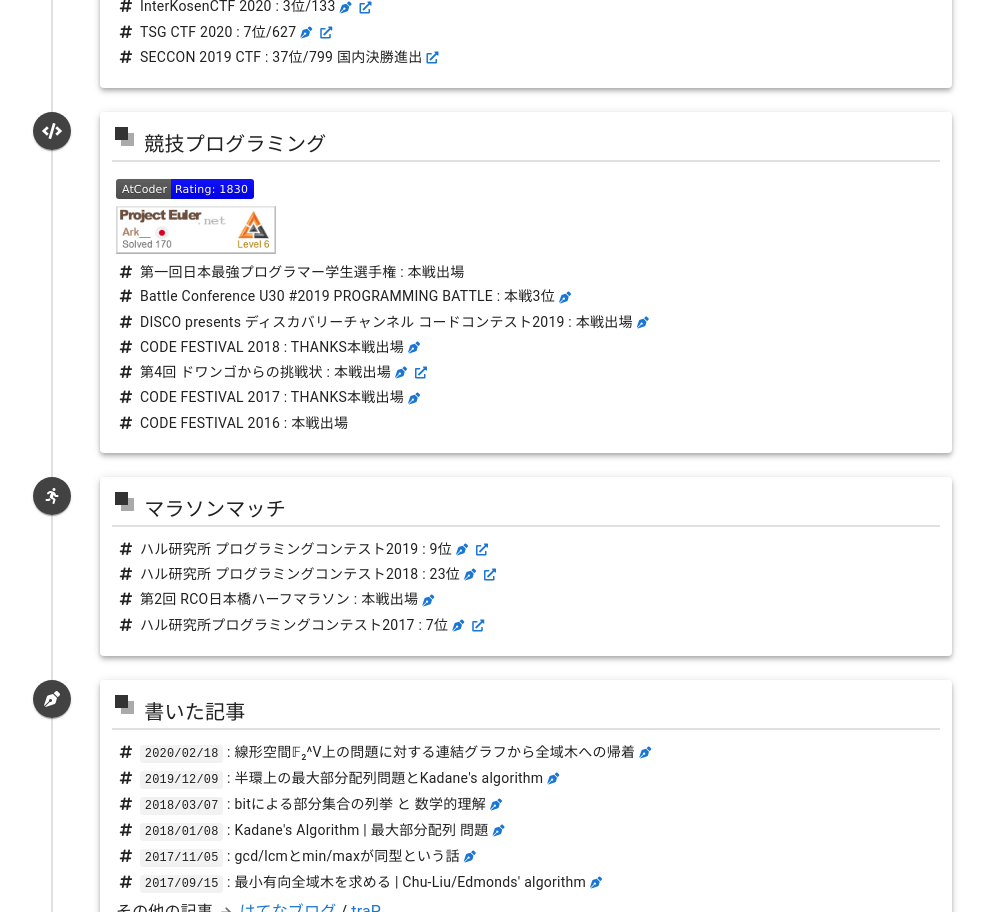
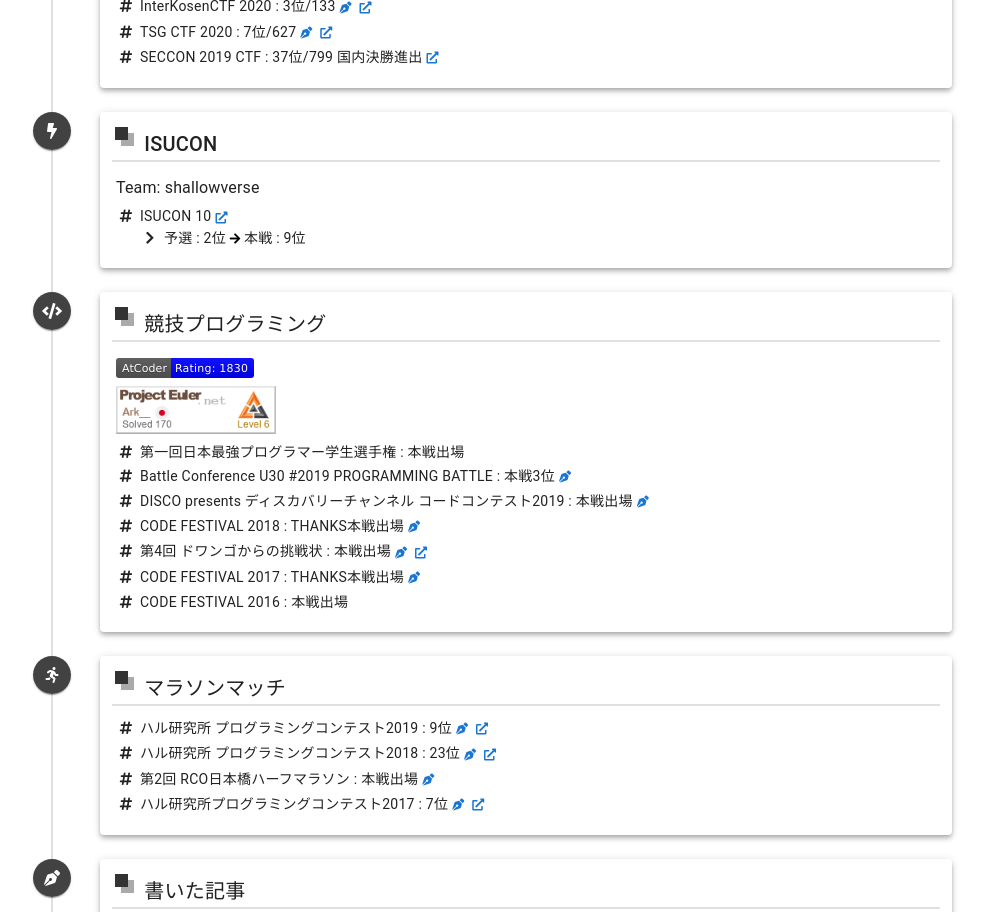
Before and after one commit to arkark/portfolio, a Vue app: page / in a window 1280 px wide. Shown: the part 1560-2472 px from the top of the page, without its empty margins (146-1132 px from the left). Built offline with nearby package versions, Linux system fonts and the light colour scheme; a web font is replaced by a local one.

Commit message:
Add AboutIsucon

```diff
--- a/src/components/about/About.vue
+++ b/src/components/about/About.vue
@@ -24,6 +24,7 @@ import ResponsiveTimelineItem from "@/components/global/ResponsiveTimelineItem";
 import AboutBasic from "@/components/about/card/AboutBasic";
 import AboutInterest from "@/components/about/card/AboutInterest";
 import AboutCtf from "@/components/about/card/AboutCtf";
+import AboutIsucon from "@/components/about/card/AboutIsucon";
 import AboutCompro from "@/components/about/card/AboutCompro";
 import AboutMarathon from "@/components/about/card/AboutMarathon";
 import AboutArticle from "@/components/about/card/AboutArticle";
@@ -45,6 +46,10 @@ export default {
         {
           component: AboutCtf,
           icon: "fas fa-shield-alt",
+        },
+        {
+          component: AboutIsucon,
+          icon: "fas fa-bolt",
         },
         {
           component: AboutCompro,
@@ -75,6 +80,7 @@ export default {
     AboutBasic,
     AboutInterest,
     AboutCtf,
+    AboutIsucon,
     AboutCompro,
     AboutMarathon,
     AboutArticle,
--- /dev/null
+++ b/src/components/about/card/AboutIsucon.vue
@@ -0,0 +1,32 @@
+<template>
+  <about-card :title="'ISUCON'">
+    <p class="mb-1">Team: shallowverse</p>
+    <ul class="fa-ul body-2 ma-0">
+      <li class="mb-1">
+        <span class="fa-li"><i class="fas fa-hashtag"></i></span>
+        <span>ISUCON 10</span>
+        <link-icon url="http://isucon.net/archives/54704557.html"></link-icon>
+        <ul class="fa-ul body-2 ma-0">
+          <li class="mb-1">
+            <span class="fa-li"><i class="fas fa-chevron-right"></i></span>
+            <span>予選 : 2位 </span>
+            <v-icon size="12px" color="black">fas fa-arrow-right</v-icon>
+            <span> 本戦 : 9位</span>
+          </li>
+        </ul>
+      </li>
+    </ul>
+  </about-card>
+</template>
+
+<script>
+import AboutCard from "@/components/about/card/AboutCard";
+import LinkIcon from "@/components/about/icon/LinkIcon";
+
+export default {
+  components: {
+    AboutCard,
+    LinkIcon,
+  },
+};
+</script>
```
